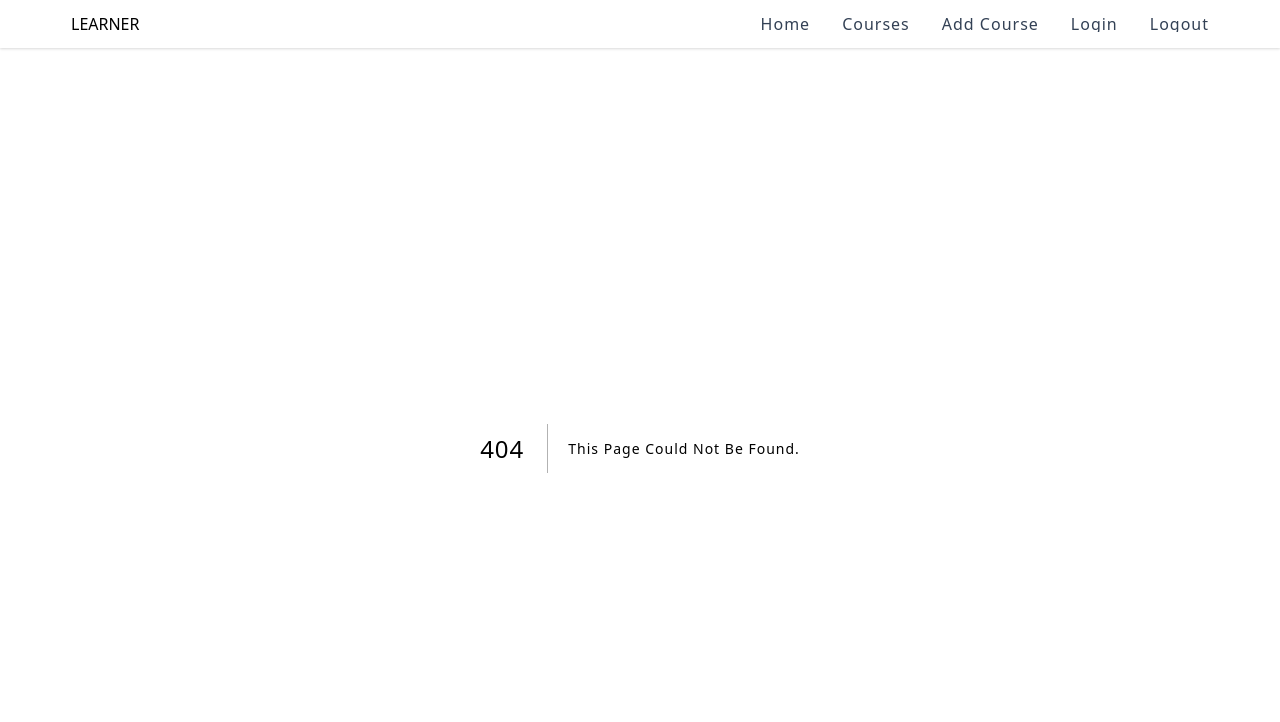
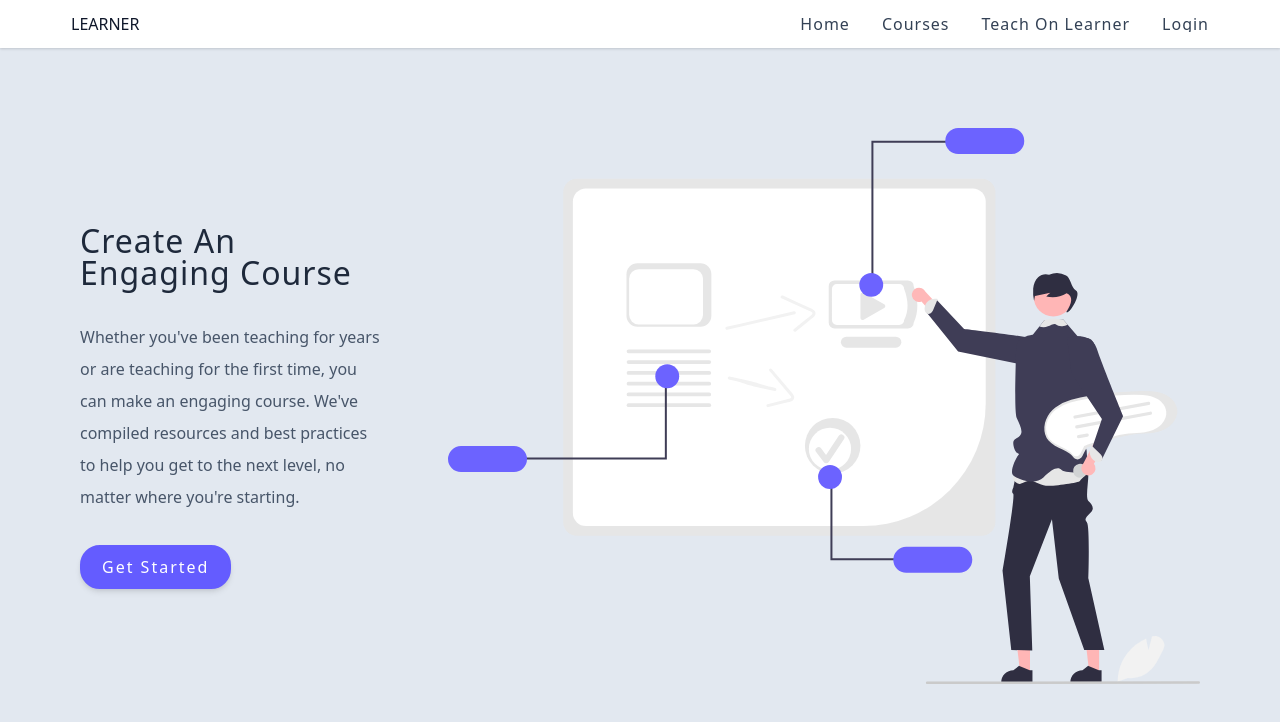
Before and after one commit to Mnyu/learner-app, a Next.js app: page /teach in a window 1280 px wide. Before the commit this address had no page. Shown: the top 722 px of the page. Built offline with nearby package versions, Linux system fonts and the light colour scheme; no server answers; the database is empty.

Commit message:
added teach component

```diff
--- a/src/components/Navbar.tsx
+++ b/src/components/Navbar.tsx
@@ -1,10 +1,41 @@
+import {
+  userNameSelector,
+  userRoleSelector,
+} from '@/store/selectors/userSelector';
 import Link from 'next/link';
+import { useRecoilValue } from 'recoil';
+import { useRouter } from 'next/router';
+import { NEXT_URL } from '@/config';
+import { useSetRecoilState } from 'recoil';
+import { userState } from '@/store/atoms/userAtom';
+import axios from 'axios';
 
 const Navbar = () => {
+  const router = useRouter();
+  const userRole = useRecoilValue(userRoleSelector);
+  const userName = useRecoilValue(userNameSelector);
+  const setUser = useSetRecoilState(userState);
+  const isAdmin = userRole === 'admin';
+
+  const logout = async () => {
+    try {
+      const response = await axios.get(`${NEXT_URL}/api/user/logout`);
+      setUser({ name: '', email: '', role: '' });
+      router.push('/');
+    } catch (error) {
+      console.error(error);
+    }
+  };
+
   return (
     <nav>
       <div className='nav-center'>
         <div className='nav-header'>LEARNER</div>
+        {userRole && (
+          <div className='user-name'>
+            Welcome <span>{userName}</span>
+          </div>
+        )}
         <div className='links-container'>
           <ul className='links'>
             <li>
@@ -13,15 +44,26 @@ const Navbar = () => {
             <li>
               <Link href='/courses'>Courses</Link>
             </li>
+            {isAdmin ? (
               <li>
                 <Link href='/add-course'>Add Course</Link>
               </li>
+            ) : (
+              <li>
+                <Link href='/teach'>Teach on Learner</Link>
+              </li>
+            )}
+            {userRole ? (
+              <li>
+                <a className='logout' onClick={logout}>
+                  Logout
+                </a>
+              </li>
+            ) : (
               <li>
                 <Link href='/login'>Login</Link>
               </li>
-            <li>
-              <Link href='/logout'>Logout</Link>
-            </li>
+            )}
           </ul>
         </div>
       </div>
--- a/src/pages/_app.tsx
+++ b/src/pages/_app.tsx
@@ -2,11 +2,14 @@ import InitUser from '@/components/InitUser';
 import Navbar from '@/components/Navbar';
 import '@/styles/globals.css';
 import type { AppProps } from 'next/app';
-import { RecoilRoot } from 'recoil';
+import { RecoilRoot, RecoilEnv } from 'recoil';
+
+RecoilEnv.RECOIL_DUPLICATE_ATOM_KEY_CHECKING_ENABLED = false;
 
 export default function App({ Component, pageProps }: AppProps) {
   return (
     <RecoilRoot>
+      <InitUser />
       <Navbar />
       <Component {...pageProps} />
     </RecoilRoot>
--- a/src/pages/api/user/me.ts
+++ b/src/pages/api/user/me.ts
@@ -9,6 +9,8 @@ connectDB();
 const handler = async (req: NextApiRequest, res: NextApiResponse) => {
   if (req.method === 'GET') {
     return getUser(req, res);
+  } else if (req.method === 'PUT') {
+    return upgradeUserToAdmin(req, res);
   } else {
     res.status(StatusCodes.METHOD_NOT_ALLOWED).json({});
   }
@@ -25,4 +27,22 @@ const getUser = async (req: NextApiRequest, res: NextApiResponse) => {
   res.status(StatusCodes.OK).json(response);
 };
 
+const upgradeUserToAdmin = async (
+  req: NextApiRequest,
+  res: NextApiResponse
+) => {
+  const userId = req.headers.user;
+  const user = await User.findByIdAndUpdate(
+    { _id: userId },
+    { role: 'admin' },
+    { new: true, runValidators: true }
+  );
+  const response: UserResponse = {
+    name: user.name,
+    email: user.email,
+    role: user.role,
+  };
+  res.status(StatusCodes.OK).json(response);
+};
+
 export default handler;
--- a/src/pages/login.tsx
+++ b/src/pages/login.tsx
@@ -32,7 +32,7 @@ const login = () => {
       setUser(user);
       clearFormValues();
       setIsLoading(false);
-      router.push('/courses');
+      router.push('/');
     } catch (error) {
       console.error(error);
       alert('Login unsuccessful.');
--- /dev/null
+++ b/src/pages/teach.tsx
@@ -0,0 +1,46 @@
+import { NEXT_URL } from '@/config';
+import { userState } from '@/store/atoms/userAtom';
+import { UserResponse } from '@/types/user';
+import axios from 'axios';
+import { useRouter } from 'next/router';
+import { useSetRecoilState } from 'recoil';
+
+const teach = () => {
+  const router = useRouter();
+  const setUser = useSetRecoilState(userState);
+  const handleGetStarted = async () => {
+    try {
+      const response = await axios.put(`${NEXT_URL}/api/user/me`);
+      const user: UserResponse = response.data;
+      setUser(user);
+      router.push('/add-course');
+    } catch (error) {
+      console.log(error);
+      router.push('/login');
+    }
+  };
+  return (
+    <main>
+      <section className='hero'>
+        <div className='hero-center'>
+          <div className='hero-title'>
+            <h3>Create an Engaging Course</h3>
+            <p>
+              Whether you've been teaching for years or are teaching for the
+              first time, you can make an engaging course. We've compiled
+              resources and best practices to help you get to the next level, no
+              matter where you're starting.
+            </p>
+            <a className='btn hero-btn' onClick={handleGetStarted}>
+              Get Started
+            </a>
+          </div>
+          <div className='img-container'>
+            <img src='/teach.svg' alt='teach' />
+          </div>
+        </div>
+      </section>
+    </main>
+  );
+};
+export default teach;
--- /dev/null
+++ b/src/store/selectors/userSelector.ts
@@ -0,0 +1,18 @@
+import { selector } from 'recoil';
+import { userState } from '../atoms/userAtom';
+
+export const userNameSelector = selector({
+  key: 'userNameSelector',
+  get: ({ get }) => {
+    const user = get(userState);
+    return user.name;
+  },
+});
+
+export const userRoleSelector = selector({
+  key: 'userRoleSelector',
+  get: ({ get }) => {
+    const user = get(userState);
+    return user.role;
+  },
+});
--- a/src/styles/globals.css
+++ b/src/styles/globals.css
@@ -475,11 +475,16 @@ nav {
 }
 .hero-center {
   width: 90vw;
-  max-width: var(--max-width);
+  max-width: 1200px;
 }
 .hero-title h1 {
   margin-bottom: 2rem;
   font-weight: 700;
+  color: var(--grey-800);
+}
+.hero-title h3 {
+  margin-bottom: 2rem;
+  font-weight: 500;
   color: var(--grey-800);
 }
 .hero-title p {
@@ -631,3 +636,28 @@ nav {
 .course-img-input {
   margin-top: 0;
 }
+
+.user-name {
+  color: var(--grey-700);
+  font-size: 1rem;
+  text-transform: capitalize;
+  letter-spacing: var(--letterSpacing);
+  display: block;
+  padding: 0.5rem 1rem;
+  transition: var(--transition);
+}
+
+.user-name span {
+  color: var(--primary-500);
+}
+
+.logout {
+  color: var(--grey-700);
+  font-size: 1rem;
+  text-transform: capitalize;
+  letter-spacing: var(--letterSpacing);
+  display: block;
+  padding: 0.5rem 1rem;
+  transition: var(--transition);
+  cursor: pointer;
+}
```
Also changed, not shown: src/pages/index.tsx (+6 -1 lines), src/pages/logout.tsx (deleted, +0 -23 lines), public/teach.svg (added). Lines whose indentation alone changed are shown as unchanged.
